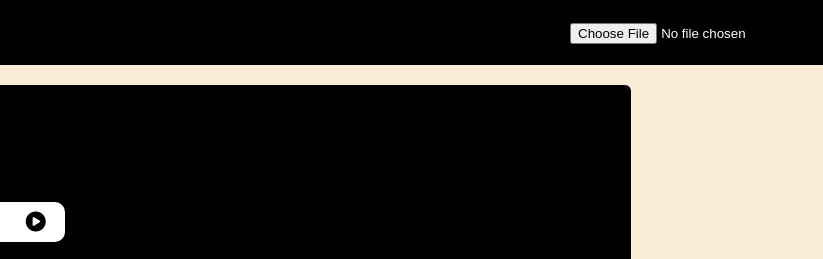
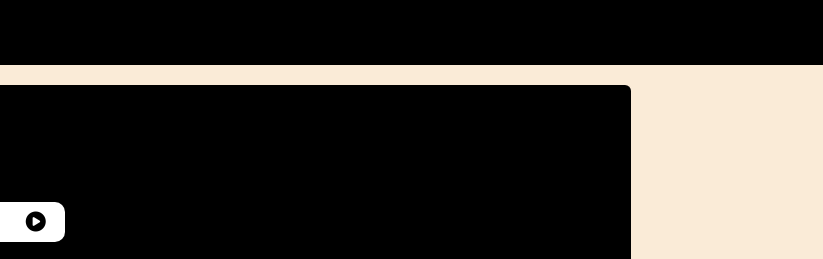
Before and after one commit to Vishal-sundar-kaira/swing-music, a plain HTML site: page index.html in a window 1280 px wide. Shown: the top 259 px of the page, 457-1280 px from the left. Drawn offline with Linux system fonts and the light colour scheme.

Commit message:
Update index.html

```diff
--- a/index.html
+++ b/index.html
@@ -16,9 +16,6 @@
             <div class="snav">
                 <li><b><a class="link" href="index.html">Home</a></b></li>
                 <li><b><a class="link" href="about.html">About</a></b></li>
-            </div>
-            <div class="add">
-                <input type="file" id="image" type="">
             </div>
 
         </ul>
```
